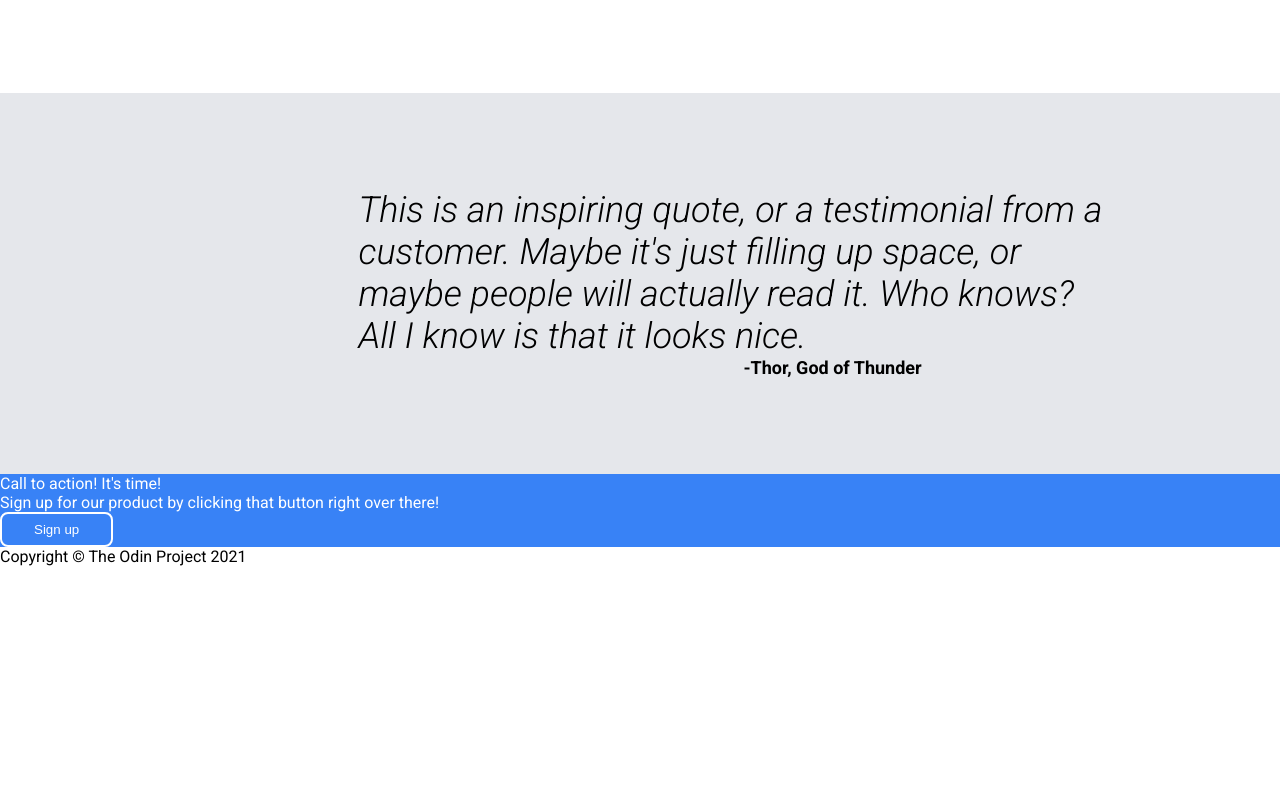
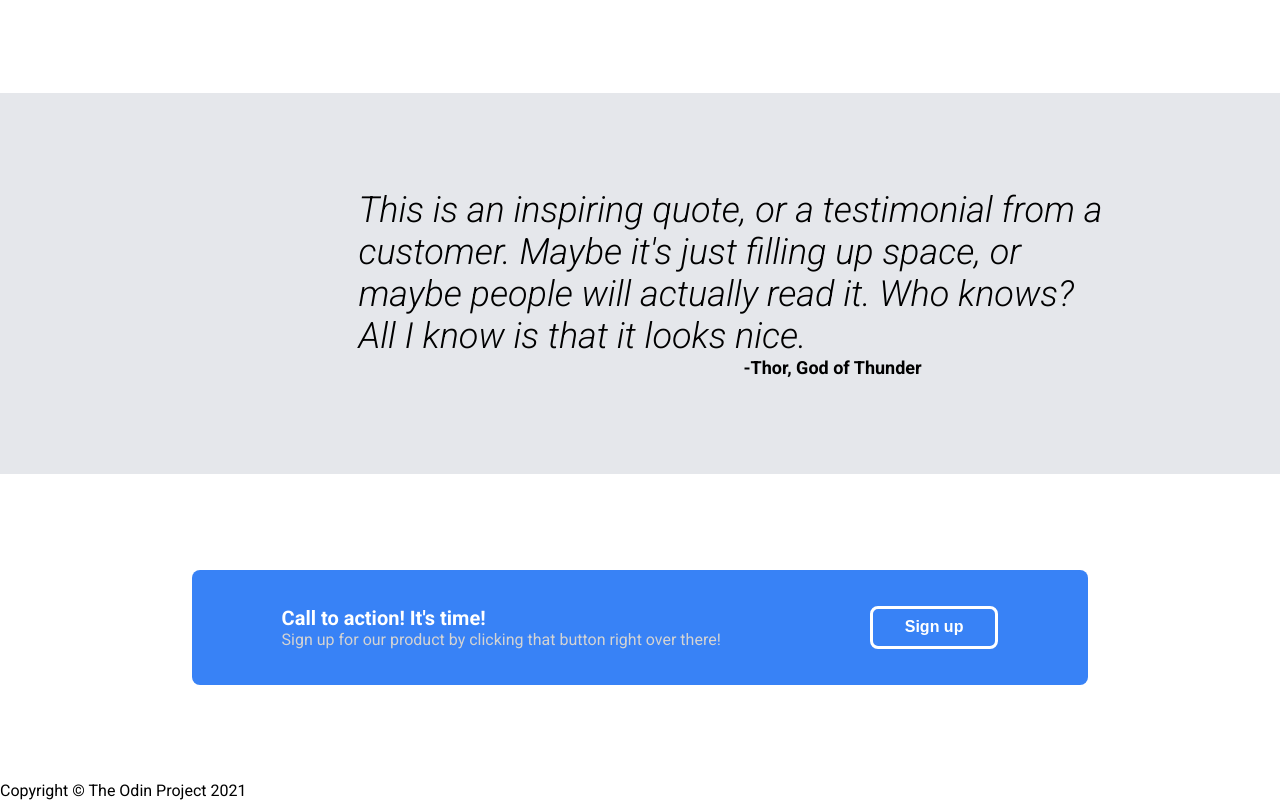
Before and after one commit to charliepain/Landing-Page, a plain HTML site: page index.html in a window 1280 px wide. Shown: the part 774-1574 px from the top of the page. Before the commit the page ends 1340 px from the top, so only its background shows below. Drawn offline with Linux system fonts and the light colour scheme.

Commit message:
Style and layout banner section

```diff
--- a/index.html
+++ b/index.html
@@ -62,8 +62,10 @@
 
             <div class="banner-container">
                 <div class="banner">
-                    <div>Call to action! It's time!</div>
-                    <div>Sign up for our product by clicking that button right over there!</div>
+                    <div class="message">
+                        <div class="main-message">Call to action! It's time!</div>
+                        <div class="secondary-message">Sign up for our product by clicking that button right over there!</div>
+                    </div>
                     <button>Sign up</button>
                 </div>
             </div>
--- a/styles.css
+++ b/styles.css
@@ -25,7 +25,7 @@ header a, .hero .content p {
 header .logo {
     font-size: 24px;
     color: #f9faf8;
-    font-weight: bold;
+    font-weight: 700;
 }
 
 header ul {
@@ -66,6 +66,8 @@ button, .banner {
 button {
     padding: 8px 32px;
     border-radius: 8px;
+    font-size: 16px;
+    font-weight: 700;
 }
 
 .hero .content button {
@@ -74,7 +76,7 @@ button {
 }
 
 .banner button {
-    border: 2px solid white;
+    border: 3px solid white;
 }
 
 section.content {
@@ -129,5 +131,26 @@ section.content .quote .quote-text {
 section.content .quote .quote-source {
     text-align: right;
     font-size: 18px;
+    font-weight: 700;
+}
+
+section.content .banner-container {
+    background-color: white;
+    padding: 96px 15%;
+}
+
+section.content .banner {
+    border-radius: 8px;
+    padding: 4% 10%;
+    display: flex;
+    justify-content: space-between;
+}
+
+section.content .banner .main-message {
+    font-size: 20px;
     font-weight: bold;
 }
+
+section.content .banner .secondary-message {
+    color: lightgrey;
+}
```
